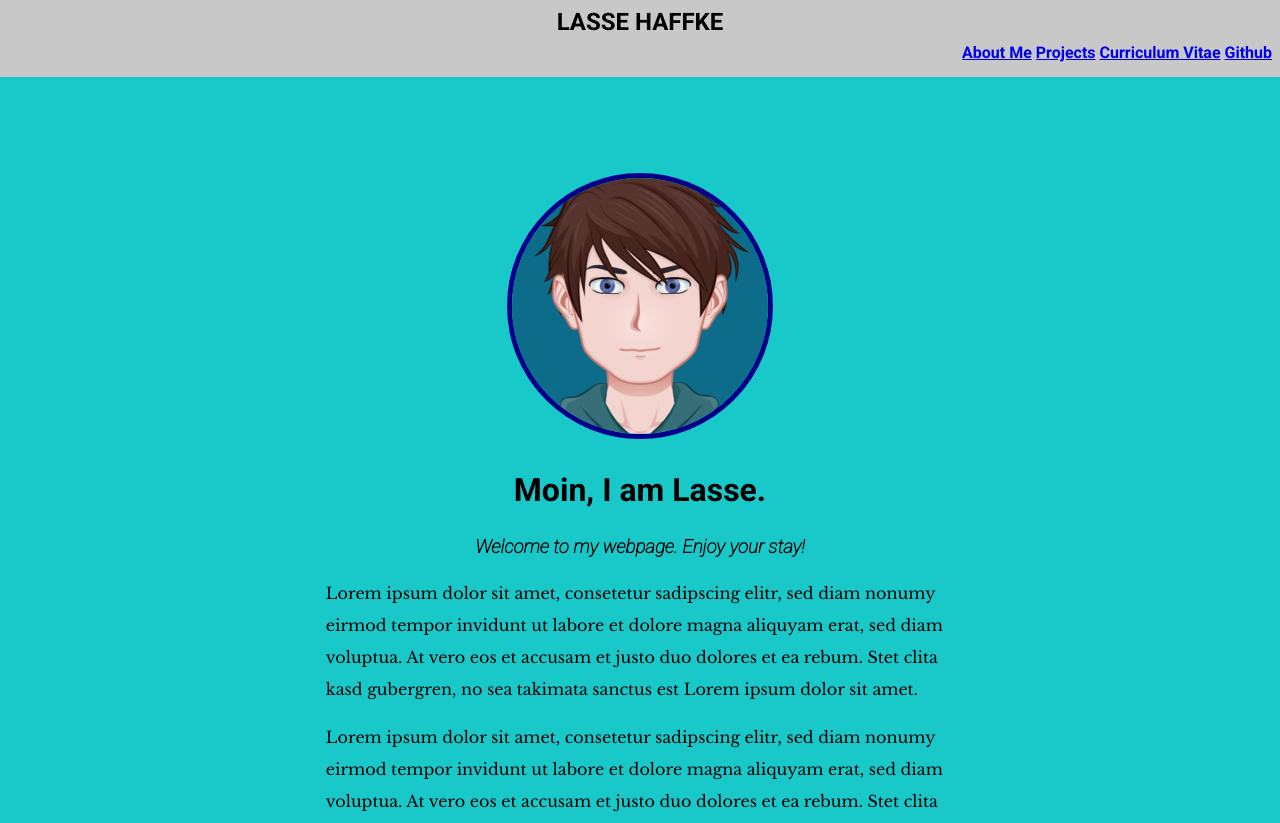
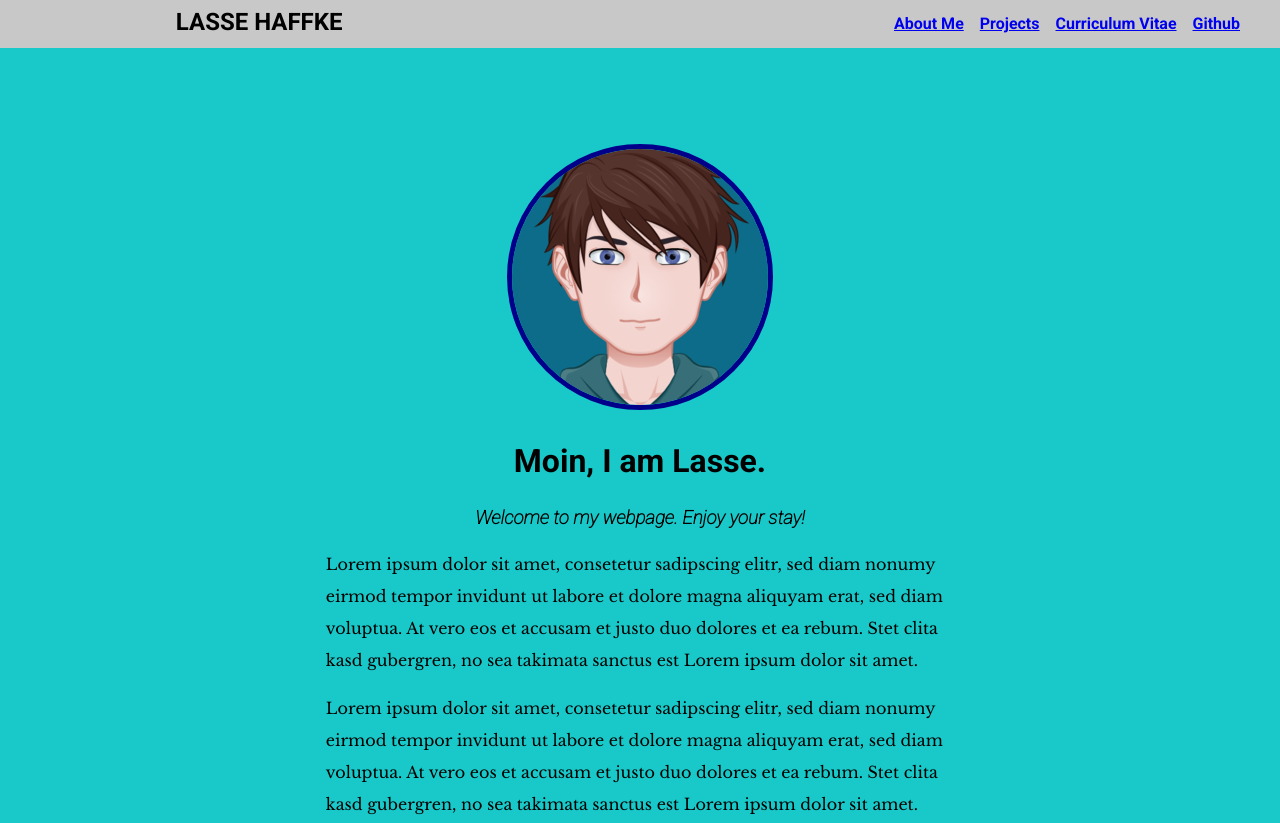
Before and after one commit to lasse16/lasse16.github.io, a plain HTML site: page index.html in a window 1280 px wide. Shown: the top 823 px of the page. Drawn offline with nearby package versions, Linux system fonts and the light colour scheme.

Commit message:
Update css after horizontal-one-line mixin change

```diff
--- a/css/main.css
+++ b/css/main.css
@@ -33,14 +33,26 @@ footer {
   background-color: black;
 }
 
+header {
+  display: grid;
+  grid-template-rows: auto;
+  grid-auto-flow: column;
+  padding-inline: 2rem;
+  gap: 1em;
+}
+
 main {
   max-width: 65ch;
 }
 
 nav {
+  display: grid;
+  grid-template-rows: auto;
+  grid-auto-flow: column;
+  padding-inline: 2rem;
+  gap: 1em;
   justify-items: end;
   justify-self: end;
-  gap: 1em;
 }
 
 body {
@@ -107,13 +119,6 @@ footer p {
 
 header > h2 {
   text-align: center;
-}
-
-.horizontal-one-line {
-  display: grid;
-  grid-template-rows: auto;
-  grid-auto-flow: column;
-  padding-inline: 2rem;
 }
 
 body {
```
Also changed, not shown: 1 other file.
